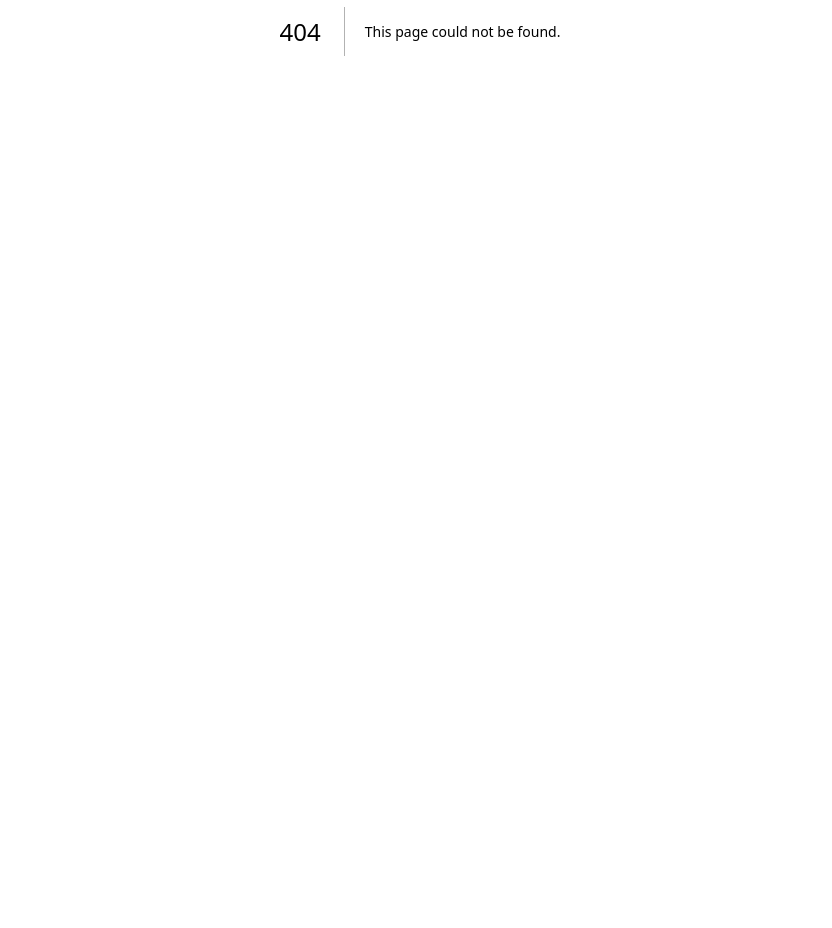
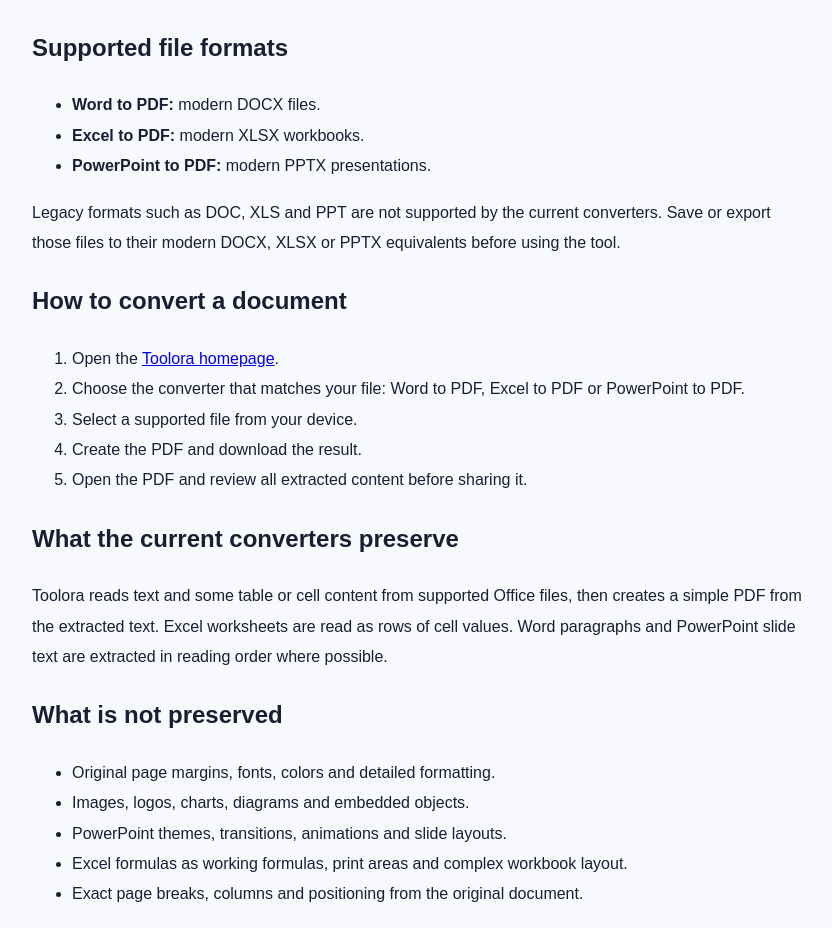
Before and after one commit to m5716386/toolora, a Next.js app: page /guides/office-tools in a window 1280 px wide. Before the commit this address had no page. Shown: the part 369-1297 px from the top of the page, without its empty margins (220-1052 px from the left). Before the commit the page ends 800 px from the top, so only its background shows below. Built offline with nearby package versions, Linux system fonts and the light colour scheme.

Commit message:
Add detailed Office conversion guide

```diff
--- /dev/null
+++ b/app/guides/office-tools/page.tsx
@@ -0,0 +1,58 @@
+export const metadata = {
+  title: "Convert Word, Excel and PowerPoint to PDF",
+  description: "A clear guide to Toolora's DOCX, XLSX and PPTX to PDF converters, supported formats, what is extracted and what formatting is not preserved."
+};
+
+export default function OfficeToolsGuide() {
+  return <main style={{maxWidth:820,margin:"48px auto",padding:"24px 22px",fontFamily:"Arial,sans-serif",lineHeight:1.9,color:"#172033"}}>
+    <p style={{color:"#2563eb",fontWeight:700}}>TOOLORA LEARNING CENTER</p>
+    <h1>Converting Word, Excel and PowerPoint Files to PDF</h1>
+    <p>Office documents can contain text, tables, formulas, charts, pictures, page layouts and slide designs. A conversion tool may preserve some of these elements and omit others. Understanding the output before you begin helps you choose the right workflow.</p>
+    <h2>Supported file formats</h2>
+    <ul>
+      <li><strong>Word to PDF:</strong> modern DOCX files.</li>
+      <li><strong>Excel to PDF:</strong> modern XLSX workbooks.</li>
+      <li><strong>PowerPoint to PDF:</strong> modern PPTX presentations.</li>
+    </ul>
+    <p>Legacy formats such as DOC, XLS and PPT are not supported by the current converters. Save or export those files to their modern DOCX, XLSX or PPTX equivalents before using the tool.</p>
+    <h2>How to convert a document</h2>
+    <ol>
+      <li>Open the <a href="/">Toolora homepage</a>.</li>
+      <li>Choose the converter that matches your file: Word to PDF, Excel to PDF or PowerPoint to PDF.</li>
+      <li>Select a supported file from your device.</li>
+      <li>Create the PDF and download the result.</li>
+      <li>Open the PDF and review all extracted content before sharing it.</li>
+    </ol>
+    <h2>What the current converters preserve</h2>
+    <p>Toolora reads text and some table or cell content from supported Office files, then creates a simple PDF from the extracted text. Excel worksheets are read as rows of cell values. Word paragraphs and PowerPoint slide text are extracted in reading order where possible.</p>
+    <h2>What is not preserved</h2>
+    <ul>
+      <li>Original page margins, fonts, colors and detailed formatting.</li>
+      <li>Images, logos, charts, diagrams and embedded objects.</li>
+      <li>PowerPoint themes, transitions, animations and slide layouts.</li>
+      <li>Excel formulas as working formulas, print areas and complex workbook layout.</li>
+      <li>Exact page breaks, columns and positioning from the original document.</li>
+    </ul>
+    <p>For a presentation-ready or print-ready PDF that must match the original, use the export feature in Microsoft Office or a compatible office application. Toolora is currently more suitable for creating a simple PDF copy of extracted text and table content.</p>
+    <h2>Before converting important documents</h2>
+    <ul>
+      <li>Keep an unchanged copy of the original file.</li>
+      <li>Check that the file opens normally in an Office-compatible application.</li>
+      <li>Review names, totals, dates, formulas and table order in the result.</li>
+      <li>Do not use the simple output as a replacement for a carefully formatted official document without checking it.</li>
+    </ul>
+    <h2 dir="rtl">تحويل ملفات Word وExcel وPowerPoint إلى PDF</h2>
+    <p dir="rtl">مستندات Office ممكن تحتوي على نصوص وجداول وصور ورسوم وتصميمات. طريقة التحويل تحدد شن العناصر اللي تنتقل للملف الجديد وشن العناصر اللي ممكن تضيع.</p>
+    <h3 dir="rtl">الصيغ المدعومة</h3>
+    <ul dir="rtl"><li>Word إلى PDF: ملفات DOCX الحديثة.</li><li>Excel إلى PDF: ملفات XLSX الحديثة.</li><li>PowerPoint إلى PDF: ملفات PPTX الحديثة.</li></ul>
+    <p dir="rtl">الصيغ القديمة DOC وXLS وPPT مش مدعومة حالياً. احفظ الملف بصيغة DOCX أو XLSX أو PPTX قبل استخدام الأداة.</p>
+    <h3 dir="rtl">طريقة التحويل</h3>
+    <ol dir="rtl"><li>افتح <a href="/">الصفحة الرئيسية لـ Toolora</a>.</li><li>اختار الأداة المناسبة لنوع الملف.</li><li>حدد الملف من جهازك وأنشئ PDF.</li><li>نزّل النتيجة وافتحها وراجع المحتوى بالكامل.</li></ol>
+    <h3 dir="rtl">شن اللي ينتقل وشن اللي ما ينتقلش؟</h3>
+    <p dir="rtl">الأدوات الحالية تستخرج النصوص وبعض بيانات الجداول والخلايا، وبعدها تنشئ PDF بسيط. لكنها ما تحافظش على التصميم الأصلي والخطوط والألوان والصور والرسوم البيانية والحركات وتصميم الشرائح أو توزيع الصفحات.</p>
+    <p dir="rtl">لو تبي PDF مطابق لتصميم الملف الأصلي وجاهز للطباعة أو العرض، الأفضل تستخدم خاصية التصدير الموجودة في Microsoft Office أو برنامج متوافق. Toolora حالياً مناسبة أكثر لإنشاء نسخة PDF بسيطة من النصوص ومحتوى الجداول.</p>
+    <h3 dir="rtl">قبل تحويل مستند مهم</h3>
+    <ul dir="rtl"><li>احتفظ بنسخة أصلية من الملف.</li><li>تأكد إن الملف يفتح بشكل طبيعي في برنامج Office.</li><li>راجع الأسماء والأرقام والتواريخ وترتيب الجداول.</li><li>ما تعتمدش على النتيجة قبل مراجعتها، خصوصاً في المستندات الرسمية.</li></ul>
+    <p><a href="/guides">المزيد من أدلة Toolora</a> · <a href="/contact">تواصل معنا</a></p>
+  </main>;
+}
```
